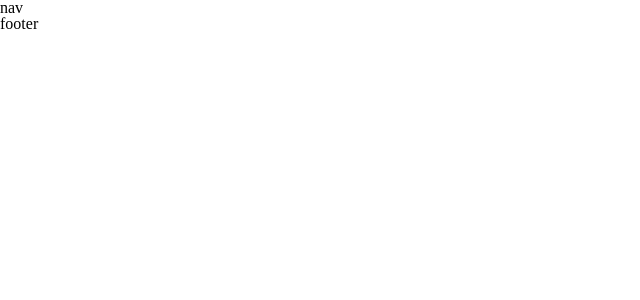
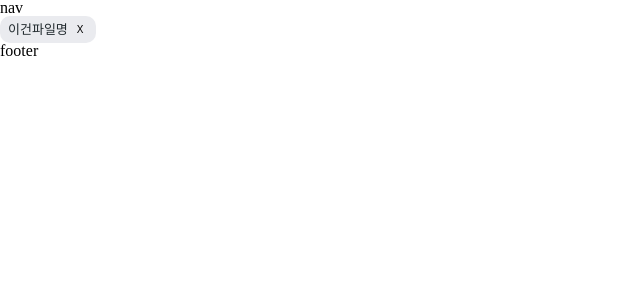
Before and after one commit to JBA-jeju-basketball-association/JBA-FE, a React (Create React App) app: page /zzuyeontest in a window 1280 px wide. Before the commit this address had no page. Shown: the top 300 px of the page, without its empty margins (0-640 px from the left). Built offline with nearby package versions, Linux system fonts and the light colour scheme.

Commit message:
#7 feat:colors.css global color수정 및 SelectedFile적용

```diff
--- a/src/app/App.tsx
+++ b/src/app/App.tsx
@@ -6,8 +6,9 @@ function App() {
       <div className="App">
         <div>nav</div>
         <Routes>
-          <Route path="main" element={<div><SelectedFile name={"이건파일명"}>"눌러"</SelectedFile>
-          <input></input></div>} />
+          <Route path="main" element={<div>main</div>} />
+          {/*컴포넌트 테스트를 위한 임시 path */}
+          <Route path="zzuyeontest" element={<div><SelectedFile name={"이건파일명"}>X</SelectedFile></div>} />
         </Routes>
         <div>footer</div>
       </div>
--- a/src/app/features/post/upLoadFile/ui/upLoadFileList/selectedFile/SelectedFile.module.css
+++ b/src/app/features/post/upLoadFile/ui/upLoadFileList/selectedFile/SelectedFile.module.css
@@ -1,9 +1,24 @@
-.SelectedFile button{
-    background-color: blue;
-    color: white;
+@import url("/src/shared/colors.css");
+
+.SelectedFile {
+    display: flex;
+    align-items: center;
+    padding: 5px 8px 5px 8px;
+    gap:4px;
+    width: max-content;
+    border-radius: 10px;
+    font-size: small;
+    background-color: var(--color-gray);
+    color: var(--color-dark);
   }
 
+
+  .SelectedFile button {
+    padding: 3px 5px 3px 5px;
+    border-radius: 50%;
+    font-size: 10px;
+
+  }
   .SelectedFile button:hover {
-    background-color: skyblue;
-    color: black;
+    font-weight: bolder;
   }
--- a/src/shared/colors.css
+++ b/src/shared/colors.css
@@ -3,12 +3,14 @@
     --link-color: #543fd7;
     --background-color: #fff;
     --alternate-background-color: #f7f7f9;
-    --primary-color: #fbf11f;
-    --primary-colorPressed: #eff32c;
+    --primary-color: #DFBD00;
+    --primary-colorPressed: #FFF5E3;
+
 
     /* Global colors */
-    --color-white: #fff;
+    --color-white: #ffff;
     --color-dark: #212a2e;
+    --color-gray: #EAEBEF;
     --color-blue-iris: #543fd7;;
   }
 
```
